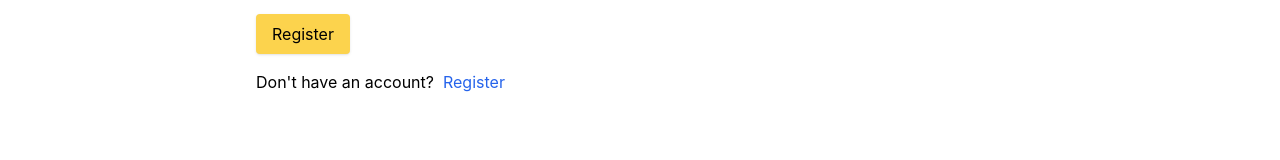
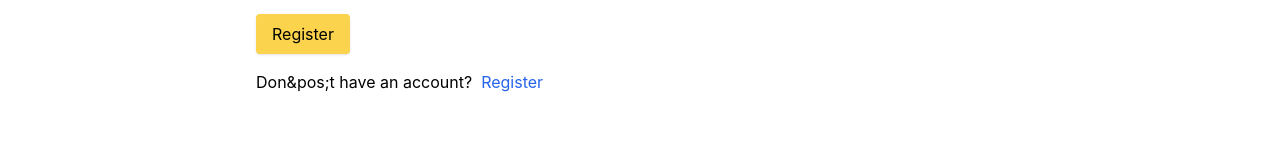
Before and after one commit to nivi1998/lenovo, a Next.js app: page /register in a window 1280 px wide. Shown: the part 422-582 px from the top of the page. Built offline with nearby package versions, Linux system fonts and the light colour scheme; no server answers.

Commit message:
user is not register before , solve this issue (istead of type = name  i write type = text)

```diff
--- a/pages/register.js
+++ b/pages/register.js
@@ -56,7 +56,7 @@ export default function LoginScreen() {
         <div className="mb-4">
           <label htmlFor="name">Name</label>
           <input
-            type="text"
+            type="name"
             className="w-full"
             id="name"
             autoFocus
@@ -133,7 +133,7 @@ export default function LoginScreen() {
           <button className="primary-button">Register</button>
         </div>
         <div className="mb-4 ">
-          Don&apos;t have an account? &nbsp;
+          Don&pos;t have an account? &nbsp;
           <Link href={`/register?redirect=${redirect || '/'}`}>Register</Link>
         </div>
       </form>
```
